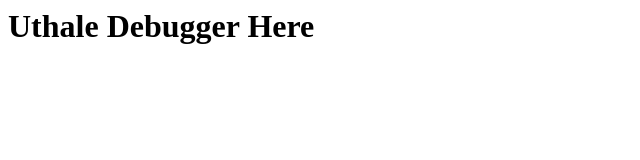
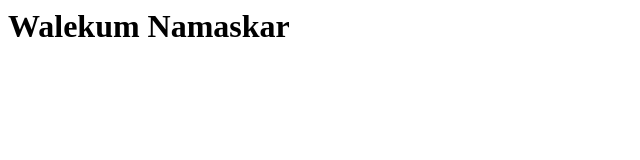
Before and after one commit to OmUthale/bvimit-project, a plain HTML site: page index.html in a window 1280 px wide. Shown: the whole page, without its empty margins (0-640 px from the left). Drawn offline with Linux system fonts and the light colour scheme.

Commit message:
Update index.html

```diff
--- a/index.html
+++ b/index.html
@@ -5,7 +5,7 @@
     <title>Uthale Debugger</title>
 </head>
 <body>
-    <h1>Uthale Debugger Here</h1>
+    <h1>Walekum Namaskar</h1>
 
 </body>
 </html>
```
